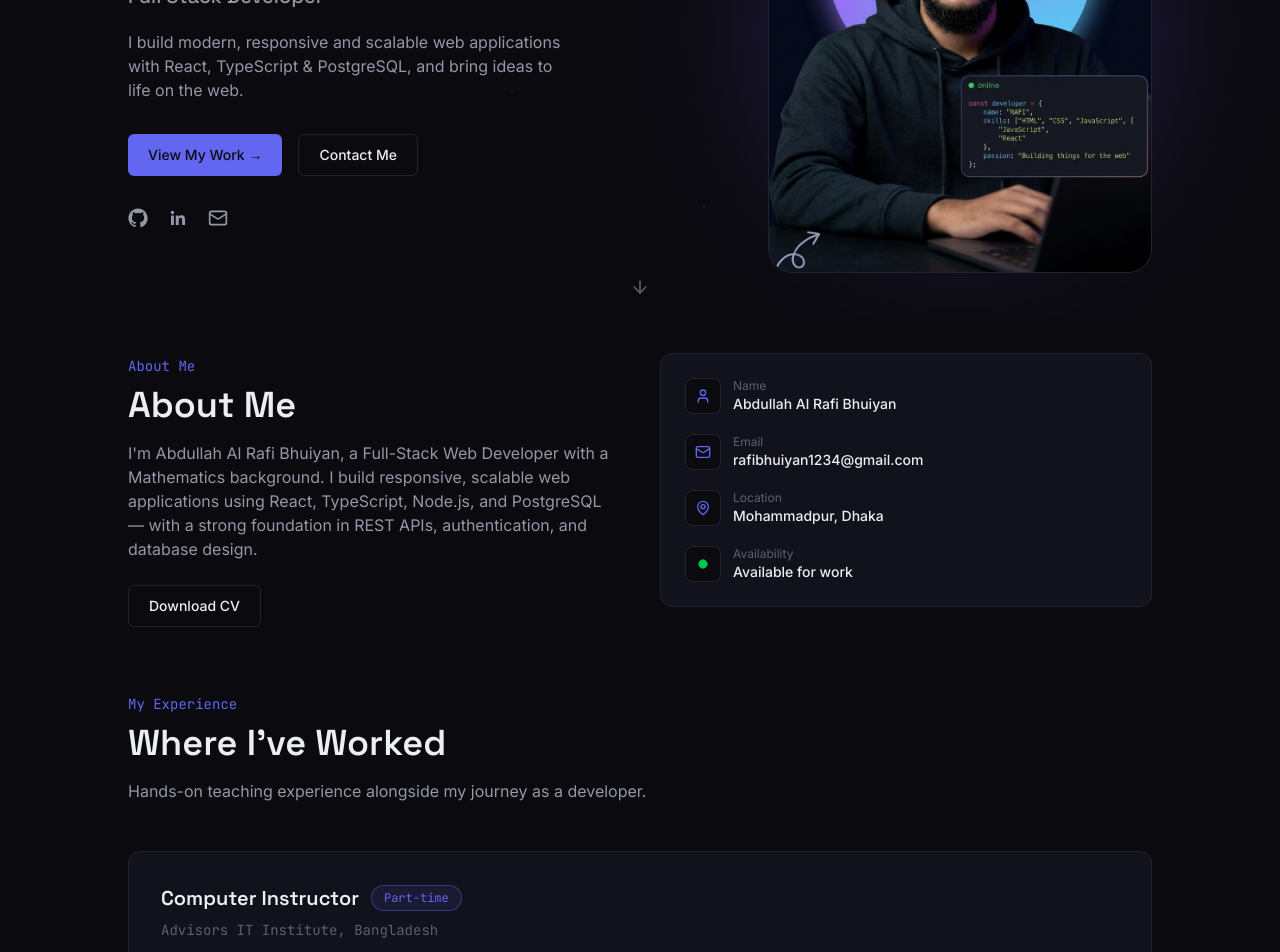
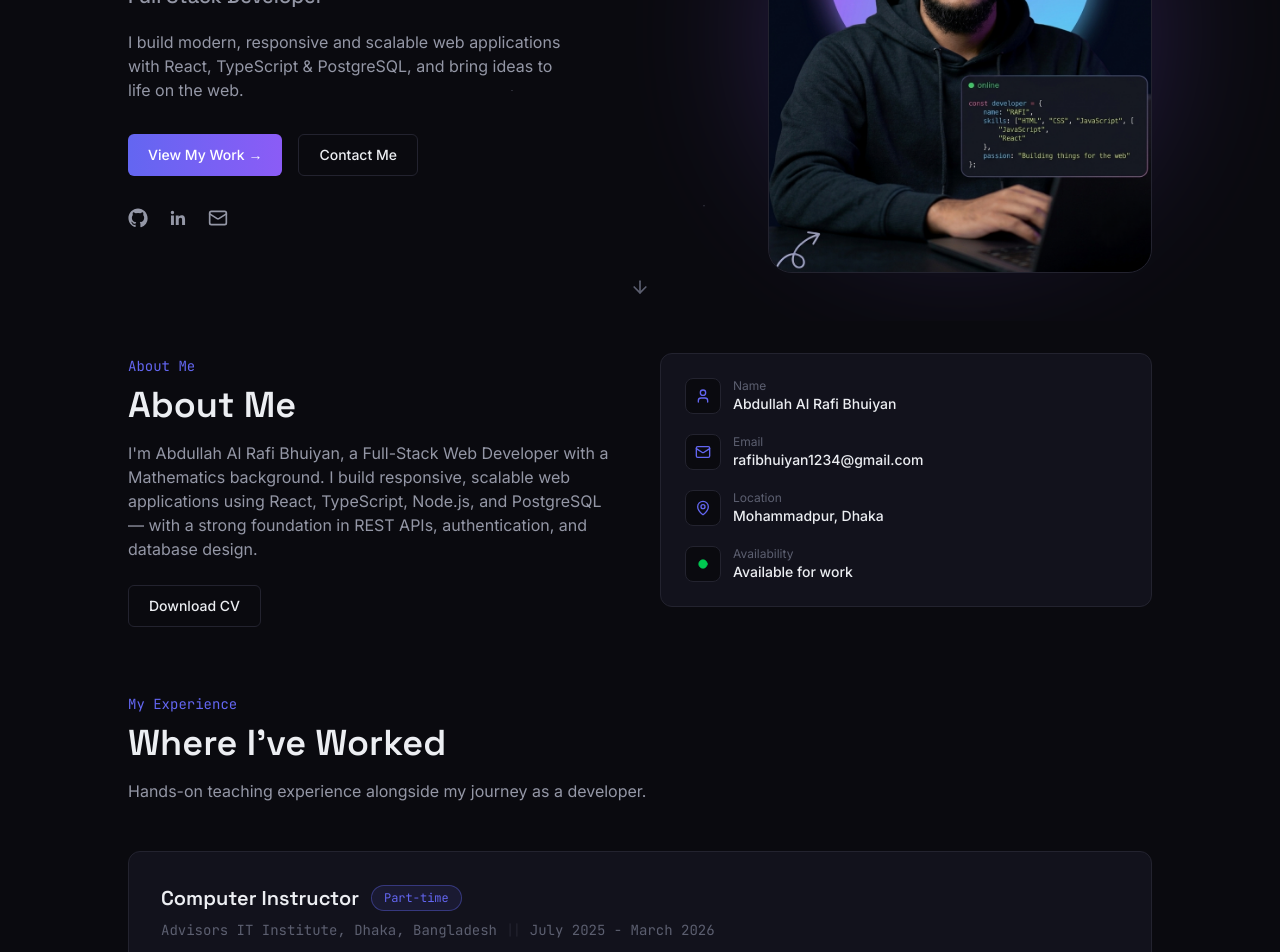
Before and after one commit to abdullahrafi1234/nextjs-portfolio, a Next.js app: page / in a window 1280 px wide. Shown: the part 320-1272 px from the top of the page. Built offline with nearby package versions, Linux system fonts and the light colour scheme.

Commit message:
add button gradient

```diff
--- a/components/sections/Experience.tsx
+++ b/components/sections/Experience.tsx
@@ -25,8 +25,10 @@ export function ExperienceSection() {
                 <Badge variant="accent">{exp.type}</Badge>
               </div>
 
-              <p className="mt-2 font-mono text-sm text-text-faint">
-                {exp.organization}
+              <p className="mt-2 flex flex-wrap items-center gap-2 font-mono text-sm text-text-faint">
+                <span>{exp.organization}</span>
+                <span className="text-border"> ||</span>
+                <span>{exp.period}</span>
               </p>
 
               <ul className="mt-4 space-y-1.5">
--- a/components/ui/Button.tsx
+++ b/components/ui/Button.tsx
@@ -21,13 +21,21 @@ export function Button({
 
   const styles =
     variant === "primary"
-      ? "bg-accent text-bg hover:bg-accent-hover"
+      ? "text-white hover:opacity-90"
       : "border border-border text-text-primary hover:border-border-hover hover:bg-bg-surface";
 
   return (
     <Link
       href={href}
       className={`${base} ${styles}`}
+      style={
+        variant === "primary"
+          ? {
+              background:
+                "linear-gradient(90deg, var(--color-accent), var(--color-accent-secondary))",
+            }
+          : undefined
+      }
       {...(external ? { target: "_blank", rel: "noopener noreferrer" } : {})}
     >
       {icon}
--- /dev/null
+++ b/components/ui/TechStackCard.tsx
@@ -0,0 +1,38 @@
+import { ReactNode } from "react";
+
+interface TechStackCardProps {
+  icon: ReactNode;
+  title: string;
+  description: string;
+  delay: number;
+}
+
+export const TechStackCard = ({
+  icon,
+  title,
+  description,
+  delay,
+}: TechStackCardProps) => {
+  return (
+    <div
+      className="group relative p-6 rounded-xl border border-border bg-card hover:border-primary/50 transition-all duration-300 hover:shadow-lg hover:shadow-primary/5 animate-fade-in-up opacity-0"
+      style={{ animationDelay: `${delay}ms`, animationFillMode: "forwards" }}
+    >
+      <div className="absolute inset-0 rounded-xl bg-linear-to-br from-primary/5 to-transparent opacity-0 group-hover:opacity-100 transition-opacity duration-300" />
+
+      <div className="relative flex flex-col items-center text-center">
+        <div className="w-16 h-16 rounded-xl flex items-center justify-center mb-4 bg-muted/30 group-hover:bg-primary/10 transition-all duration-300 group-hover:shadow-lg group-hover:shadow-primary/20 group-hover:scale-110">
+          {icon}
+        </div>
+
+        <h3 className="font-semibold text-foreground mb-2 group-hover:text-primary transition-colors duration-300">
+          {title}
+        </h3>
+
+        <p className="text-sm text-muted-foreground leading-relaxed">
+          {description}
+        </p>
+      </div>
+    </div>
+  );
+};
--- a/lib/data/experience.ts
+++ b/lib/data/experience.ts
@@ -4,8 +4,8 @@ export const experiences: Experience[] = [
   {
     id: "advisors-it",
     role: "Computer Instructor",
-    organization: "Advisors IT Institute, Bangladesh",
-    period: "Part-time",
+    organization: "Advisors IT Institute, Dhaka, Bangladesh",
+    period: "July 2025 - March 2026",
     type: "Part-time",
     highlights: [
       "Conducted basic computer training, including Microsoft Word, Excel, PowerPoint, and typing.",
--- a/next.config.ts
+++ b/next.config.ts
@@ -1,6 +1,20 @@
-import type { NextConfig } from "next";
+// import type { NextConfig } from "next";
 
-const nextConfig: NextConfig = {
+// const nextConfig: NextConfig = {
+//   images: {
+//     remotePatterns: [
+//       {
+//         protocol: "https",
+//         hostname: "skillicons.dev",
+//       },
+//     ],
+//   },
+// };
+
+// export default nextConfig;
+
+/** @type {import('next').NextConfig} */
+const nextConfig = {
   images: {
     remotePatterns: [
       {
@@ -8,7 +22,10 @@ const nextConfig: NextConfig = {
         hostname: "skillicons.dev",
       },
     ],
+    dangerouslyAllowSVG: true,
+    contentDispositionType: "attachment",
+    contentSecurityPolicy: "default-src 'self'; script-src 'none'; sandbox;",
   },
 };
 
-export default nextConfig;
+module.exports = nextConfig;
```
